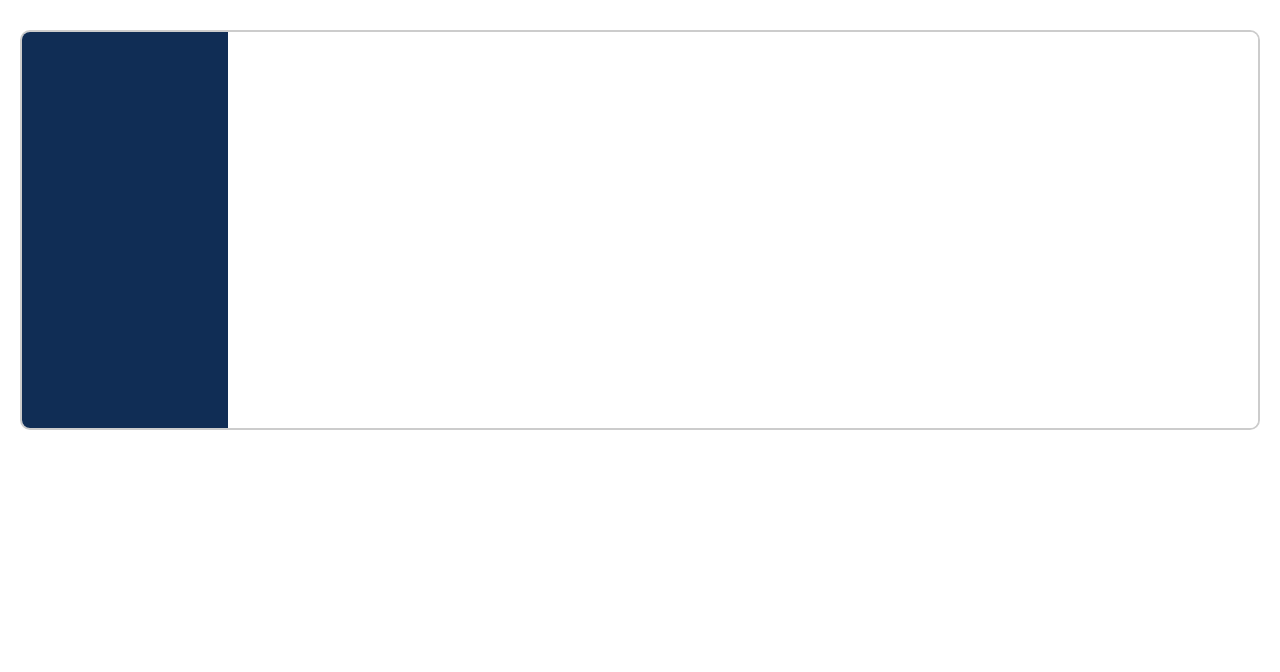
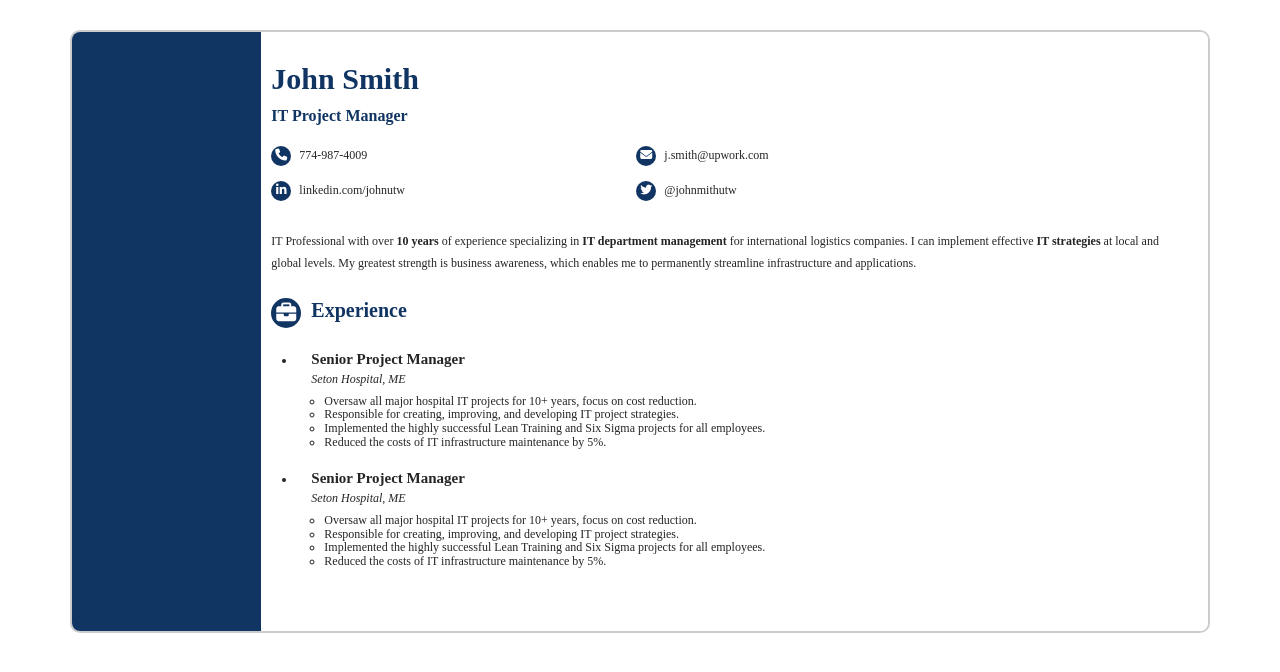
Before and after one commit to K-Ds/cv, a plain HTML site: page index.html in a window 1280 px wide. Drawn offline with nearby package versions, Linux system fonts and the light colour scheme.

Commit message:
first stage experience

```diff
--- a/css/style.css
+++ b/css/style.css
@@ -1,7 +1,7 @@
 /* ------------color palette---------- */
 :root {
-    --color-primary: #102d55;
-    --color-body: black;
+    --color-primary: #113563;
+    --color-body: rgb(37, 37, 37);
 }
 
 /* ----------- TYPOGRAPHY -------- */
@@ -9,18 +9,38 @@ html {
     font-size: 62.5%;
 }
 
+body {
+    color: var(--color-body);
+    font-size: 1.2rem;
+}
+
 h1,
 h2 {
     color: var(--color-primary);
+    margin-top: 0;
 }
+
+h1 {
+    font-size: 3rem;
+}
+
+h2 {
+    font-size: 2rem;
+}
+
 
 h3 {
     color: var(--color-body);
+    margin-top: 0;
+    font-size: 1.5rem;
 }
 
-body {
-    color: var(--color-body);
+p {
+    margin-top: 0;
+    line-height: 1.8;
 }
+
+
 
 /* --------- LAYOUT --------- */
 body {
@@ -28,20 +48,124 @@ body {
 }
 
 .container {
-    display: grid;
-    grid-template-columns: .2fr 1fr;
     border-radius: 10px;
     border: 2px solid #ccc;
+    display: grid;
+    grid-template-columns: 1fr 5fr;
     overflow: hidden;
-    height: 50vh;
+    max-width: 1140px;
+    margin: 0 auto;
+    margin-bottom: 5rem;
 }
 
 main {
     height: 100%;
     background: #fff;
+    padding: 3rem 4rem;
+    padding-left: 1rem;
 }
 
 aside {
     height: 100%;
     background: var(--color-primary);
 }
+
+/* ------- icons ----------- */
+.icon {
+    color: #fff;
+}
+
+.icon--social {
+    font-size: 1.2rem;
+}
+
+.icon--normal {
+    font-size: 2rem;
+}
+
+.icon__container {
+    background: var(--color-primary);
+    border-radius: 100%;
+    display: inline-block;
+    text-align: center;
+}
+
+.icon__container--social {
+    height: 2rem;
+    padding: .3rem;
+    width: 2rem;
+}
+
+.icon__container--normal {
+    height: 3rem;
+    padding: .5rem;
+    width: 3rem;
+}
+
+/* --------- section --------- */
+.section__header {
+    display: flex;
+    align-items: center;
+}
+
+.section__heading {
+    margin-top: 1.25rem;
+    margin-left: 1rem;
+}
+
+
+/* ------ personal-info section */
+.name {
+    margin-bottom: .5rem;
+}
+
+.career {
+    font-size: 1.6rem;
+    font-weight: 600;
+    color: var(--color-primary);
+}
+
+.socials {
+    display: grid;
+    grid-template-rows: 1fr 1fr;
+    grid-template-columns: 35rem 35rem;
+    gap: 1.5rem;
+    margin-bottom: 3rem;
+}
+
+.social__icon {
+    height: 2rem;
+    padding: .3rem;
+    width: 2rem;
+}
+
+
+.social__detail {
+    margin-left: .5rem;
+}
+
+
+/* -------- Experience section ---------*/
+.experience__list {
+    padding-left: 2.5rem;
+}
+
+.experience__item {
+    padding-left: 1.5rem;
+    padding-bottom: 2rem;
+}
+
+.job-title {
+    margin-bottom: .5rem;
+
+}
+
+.company {
+    display: block;
+    margin-bottom: .8rem;
+    font-style: italic;
+}
+
+.job-responsibility {
+    padding-left: 1.3rem;
+}
--- a/index.html
+++ b/index.html
@@ -4,7 +4,10 @@
     <meta charset="UTF-8" />
     <meta http-equiv="X-UA-Compatible" content="IE=edge" />
     <meta name="viewport" content="width=device-width, initial-scale=1.0" />
-    <script src="https://code.iconify.design/2/2.1.2/iconify.min.js"></script>
+    <script
+      src="https://kit.fontawesome.com/b3bb6c61f0.js"
+      crossorigin="anonymous"
+    ></script>
     <link rel="stylesheet" href="css/normalize.css" />
     <link rel="stylesheet" href="css/style.css" />
     <title>Document</title>
@@ -12,7 +15,106 @@
   <body>
     <div class="container">
       <aside></aside>
-      <main></main>
+      <main>
+        <section class="personal-info">
+          <h1 class="name">John Smith</h1>
+          <p class="career">IT Project Manager</p>
+
+          <div class="socials">
+            <div class="social">
+              <span class="icon__container icon__container--social">
+                <i class="fa-solid fa-phone icon icon--social"></i>
+              </span>
+
+              <span class="social__detail">774-987-4009</span>
+            </div>
+            <div class="social">
+              <span class="icon__container icon__container--social">
+                <i class="fa-solid fa-envelope icon icon--social"></i>
+              </span>
+
+              <span class="social__detail">j.smith@upwork.com</span>
+            </div>
+            <div class="social">
+              <span class="icon__container icon__container--social">
+                <i class="fa-brands fa-linkedin-in icon icon--social"></i>
+              </span>
+
+              <span class="social__detail">linkedin.com/johnutw</span>
+            </div>
+            <div class="social">
+              <span class="icon__container icon__container--social">
+                <i class="fa-brands fa-twitter icon icon--social"></i>
+              </span>
+
+              <span class="social__detail">@johnmithutw</span>
+            </div>
+          </div>
+
+          <p class="personal-description">
+            IT Professional with over <strong>10 years</strong> of experience
+            specializing in <strong>IT department management</strong> for
+            international logistics companies. I can implement effective
+            <strong> IT strategies </strong> at local and global levels. My
+            greatest strength is business awareness, which enables me to
+            permanently streamline infrastructure and applications.
+          </p>
+        </section>
+        <section class="experience">
+          <header class="section__header">
+            <span class="icon__container icon__container--normal">
+              <i class="fa-solid fa-briefcase icon icon--normal"></i>
+            </span>
+
+            <h2 class="section__heading">Experience</h2>
+          </header>
+          <ul class="experience__list">
+            <li class="experience__item">
+              <h3 class="job-title">Senior Project Manager</h3>
+              <span class="company">Seton Hospital, ME</span>
+              <ul class="job-responsibility">
+                <li>
+                  Oversaw all major hospital IT projects for 10+ years, focus on
+                  cost reduction.
+                </li>
+                <li>
+                  Responsible for creating, improving, and developing IT project
+                  strategies.
+                </li>
+                <li>
+                  Implemented the highly successful Lean Training and Six Sigma
+                  projects for all employees.
+                </li>
+                <li>
+                  Reduced the costs of IT infrastructure maintenance by 5%.
+                </li>
+              </ul>
+            </li>
+
+            <li class="experience__item">
+              <h3 class="job-title">Senior Project Manager</h3>
+              <span class="company">Seton Hospital, ME</span>
+              <ul class="job-responsibility">
+                <li>
+                  Oversaw all major hospital IT projects for 10+ years, focus on
+                  cost reduction.
+                </li>
+                <li>
+                  Responsible for creating, improving, and developing IT project
+                  strategies.
+                </li>
+                <li>
+                  Implemented the highly successful Lean Training and Six Sigma
+                  projects for all employees.
+                </li>
+                <li>
+                  Reduced the costs of IT infrastructure maintenance by 5%.
+                </li>
+              </ul>
+            </li>
+          </ul>
+        </section>
+      </main>
     </div>
   </body>
 </html>
```
